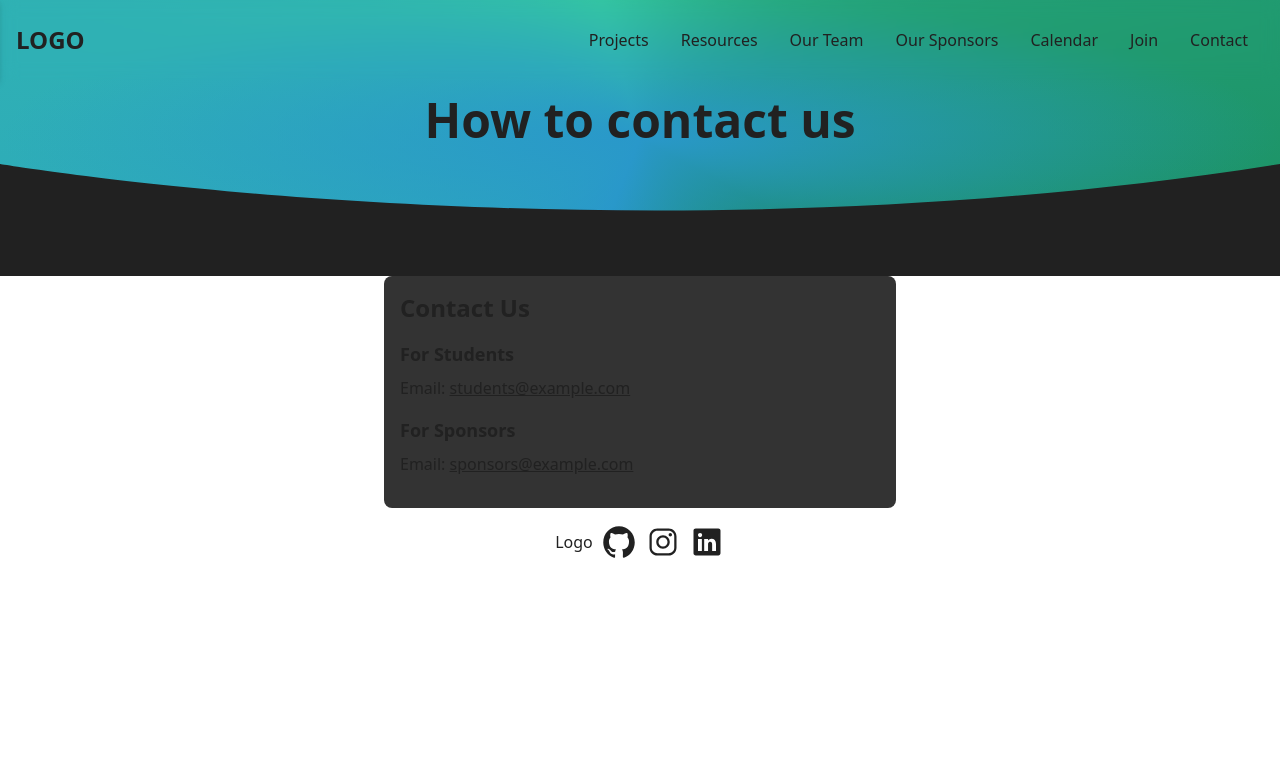
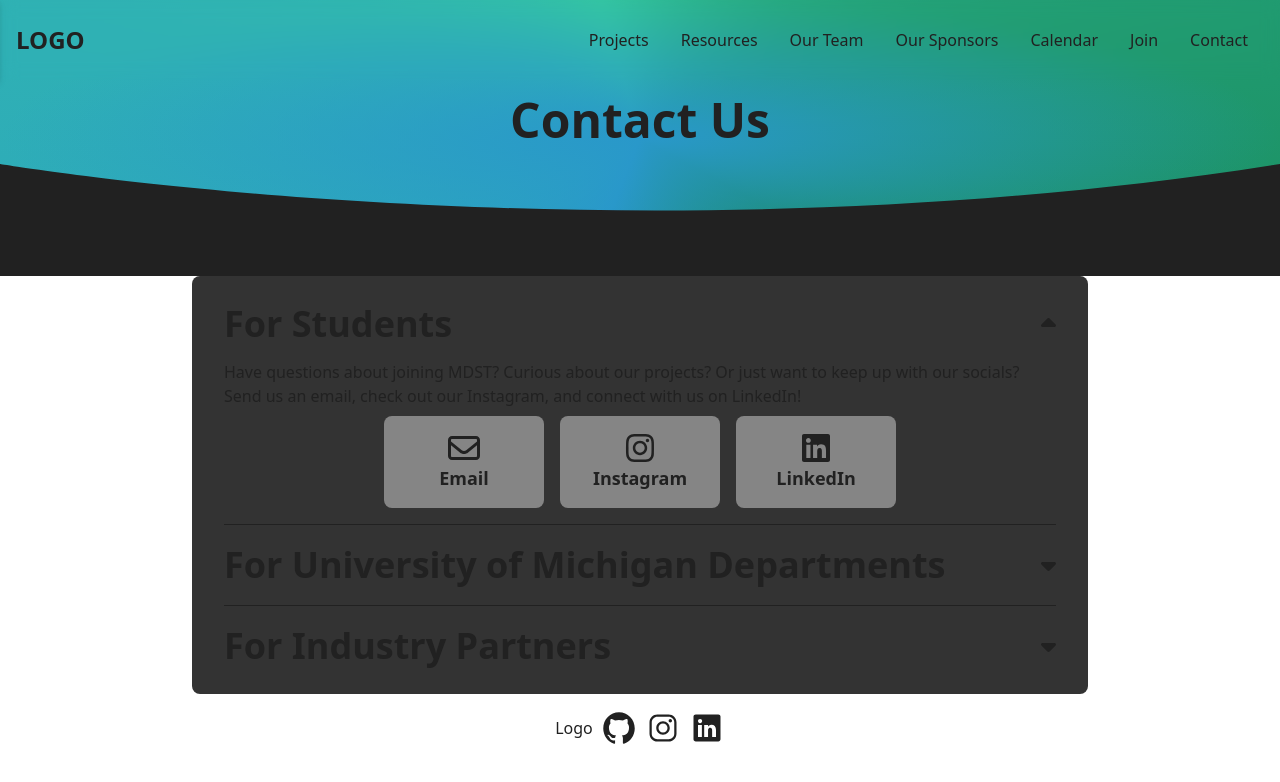
Before and after one commit to MichiganDataScienceTeam/official-website, a Next.js app: page /contact in a window 1280 px wide. Shown: the top 782 px of the page. Built offline with nearby package versions, Linux system fonts and the light colour scheme.

Commit message:
Updated content page with icons and outreach information (#5)
* Added basic content page implementation

* Basic content section working

```diff
--- /dev/null
+++ b/config/contact.json
@@ -0,0 +1,45 @@
+[
+  {
+    "heading": "For Students",
+    "text": "Have questions about joining MDST? Curious about our projects? Or just want to keep up with our socials? Send us an email, check out our Instagram, and connect with us on LinkedIn!",
+    "sources": [
+      {
+        "name": "Email",
+        "icon_name": ["far", "envelope"],
+        "link": "mailto:mdst-coms@umich.edu"
+      },
+      {
+        "name": "Instagram",
+        "icon_name": ["fab", "instagram"],
+        "link": "https://www.instagram.com/michigandatascienceteam/"
+      },
+      {
+        "name": "LinkedIn",
+        "icon_name": ["fab", "linkedin"],
+        "link": "https://www.linkedin.com/school/michigan-data-science-team/"
+      }
+    ]
+  },
+  {
+    "heading": "For University of Michigan Departments",
+    "text": "MDST would be delighted to partner with your department to promote your data science efforts to our students. Please contact us if you are interested in hosting a talk or sponsoring our club.",
+    "sources": [
+      {
+        "name": "Email",
+        "icon_name": ["far", "envelope"],
+        "link": "mailto:mdst-coms@umich.edu"
+      }
+    ]
+  },
+  {
+    "heading": "For Industry Partners",
+    "text": "Partner with MDST to find top data science talent and power your company's mission. We offer engagement and sponsorship opportunities to fit your needs. Please email us at mdst-coms@umich.edu to learn more.",
+    "sources": [
+      {
+        "name": "Email",
+        "icon_name": ["far", "envelope"],
+        "link": "mailto:mdst-coms@umich.edu"
+      }
+    ]
+  }
+]
--- a/package.json
+++ b/package.json
@@ -10,6 +10,11 @@
     "export": "next export -o out"
   },
   "dependencies": {
+    "@fortawesome/fontawesome-svg-core": "^6.4.0",
+    "@fortawesome/free-brands-svg-icons": "^6.4.0",
+    "@fortawesome/free-regular-svg-icons": "^6.4.0",
+    "@fortawesome/free-solid-svg-icons": "^6.4.0",
+    "@fortawesome/react-fontawesome": "^0.2.0",
     "autoprefixer": "10.4.14",
     "eslint": "8.39.0",
     "eslint-config-next": "13.3.1",
--- a/pages/_app.jsx
+++ b/pages/_app.jsx
@@ -1,4 +1,5 @@
 import "@/styles/globals.css";
+import "../shared/icons";
 
 export default function App({ Component, pageProps }) {
   return (
--- a/pages/contact.jsx
+++ b/pages/contact.jsx
@@ -1,45 +1,95 @@
 import Layout from "@/components/layout";
 import Wave from "@/components/wave";
-import Wave180 from "@/components/wave180";
+import path from "path";
 import Link from "next/link";
-import Image from "next/image";
-import { IoLogoSlack, IoLogoLinkedin } from "react-icons/io";
+import fs from "fs";
+import { FontAwesomeIcon } from "@fortawesome/react-fontawesome";
+import { useState } from "react";
 
-export default function Join({ content }) {
+function Accordion({ entries }) {
+  const [entryStates, setEntryStates] = useState(
+    entries.map((entry, index) => {
+      return {
+        key: index,
+        heading: entry.heading,
+        text: entry.text,
+        expand: index == 0,
+        sources: entry.sources,
+      };
+    })
+  );
+
+  const expandAccordionEntry = (index) => {
+    setEntryStates(
+      entryStates.map((entry, currIndex) => {
+        return {
+          ...entry,
+          expand: entry.expand ? !entry.expand : currIndex === index,
+        };
+      })
+    );
+  };
+
+  return (
+    <div className="max-w-4xl mx-auto px-8 py-2 rounded-lg bg-grey">
+      {entryStates.map((entry, index) => (
+        <div key={entry.index} className="transition">
+          <div className={`pt-5 ${!entry.expand ? "pb-5" : "pb-2"}`}>
+            <div className="flex justify-between">
+              <h1 className="text-4xl font-bold">{entry.heading}</h1>
+              <button onClick={() => expandAccordionEntry(index)}>
+                <FontAwesomeIcon
+                  icon={entry.expand ? "fa-caret-up" : "fa-caret-down"}
+                  size="xl"
+                />
+              </button>
+            </div>
+            {entry.expand ? (
+              <div className="mt-4">
+                {entry.text}
+                <div className="flex justify-center">
+                  {entry.sources.map((source, index) => (
+                    <Link
+                      key={index}
+                      href={source.link}
+                      className="text-center p-4 m-2 bg-grey-light w-40 rounded-lg"
+                    >
+                      <FontAwesomeIcon icon={source.icon_name} size="2xl" />
+                      <p className="font-bold text-lg">{source.name}</p>
+                    </Link>
+                  ))}
+                </div>
+              </div>
+            ) : null}
+          </div>
+          {index !== entryStates.length - 1 ? <hr></hr> : null}
+        </div>
+      ))}
+    </div>
+  );
+}
+
+export default function Join({ entries }) {
   return (
     <Layout>
       <div className="text-center hero">
         <div className="container mx-auto ">
           <div className="flex gap-8 items-center flex-col ">
             <h1 className="mb-2 md:mb-5 lg:text-5xl md:text-3xl text-xl font-bold text-center">
-              How to contact us
+              Contact Us
             </h1>
           </div>
         </div>
         <Wave></Wave>
       </div>
-      <div className="max-w-lg mx-auto p-4 rounded-lg bg-grey">
-        <h2 className="text-2xl font-bold mb-4">Contact Us</h2>
-
-        <div className="mb-4">
-          <h3 className="text-lg font-semibold mb-2">For Students</h3>
-          <p className="text-gray-700">
-            Email:{" "}
-            <Link className="underline" href="mailto:students@example.com">
-              students@example.com
-            </Link>
-          </p>
-        </div>
-        <div className="mb-4">
-          <h3 className="text-lg font-semibold mb-2">For Sponsors</h3>
-          <p className="">
-            Email:{" "}
-            <Link className="underline" href="mailto:sponsors@example.com">
-              sponsors@example.com
-            </Link>
-          </p>
-        </div>
-      </div>
+      <Accordion entries={entries} />
     </Layout>
   );
 }
+
+export async function getStaticProps() {
+  const filePath = path.join(process.cwd(), "config", "contact.json");
+  const fileContent = fs.readFileSync(filePath, "utf-8");
+  const entries = JSON.parse(fileContent);
+  return { props: { entries } };
+}
--- /dev/null
+++ b/shared/icons.js
@@ -0,0 +1,8 @@
+const { library, config } = require("@fortawesome/fontawesome-svg-core"); // next likes ES5 import
+import "@fortawesome/fontawesome-svg-core/styles.css";
+import { faEnvelope } from "@fortawesome/free-regular-svg-icons";
+import { faCaretUp, faCaretDown } from "@fortawesome/free-solid-svg-icons";
+import { faInstagram, faLinkedin } from "@fortawesome/free-brands-svg-icons";
+
+config.autoAddCss = false;
+library.add(faEnvelope, faInstagram, faLinkedin, faCaretUp, faCaretDown);
```
Also changed, not shown: 1 other file (tests, documents, lock files or other folders).
